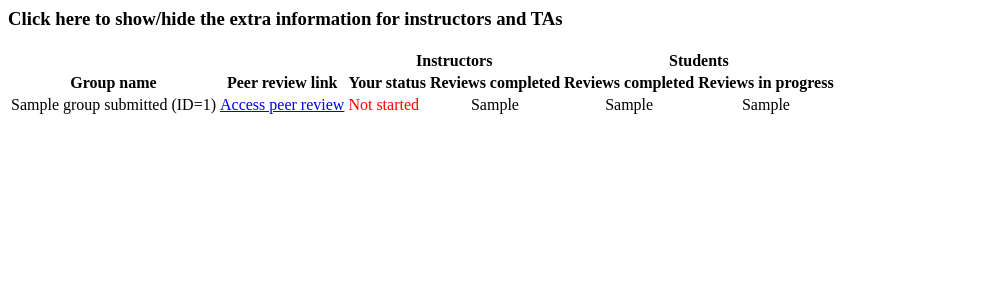
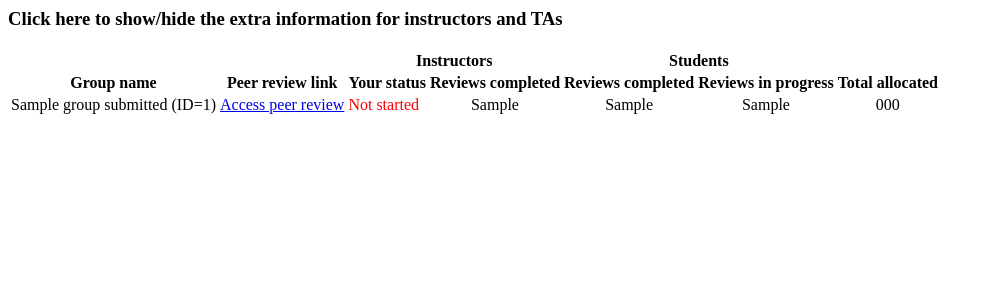
Before and after one commit to kgdunn/peer-review-system, a Django app: template review/templates/review/admin-peer-review-status.html in a window 1280 px wide. Shown: the top 300 px of the page, without its empty margins (0-993 px from the left). Run offline with Django 3.2, Linux system fonts and the light colour scheme; the template is opened without the code that fills it: most values are stand-ins (such as "Sample title", 1, 10 or a date in 2020).

Commit message:
Admin view updated

```diff
--- a/review/templates/review/admin-peer-review-status.html
+++ b/review/templates/review/admin-peer-review-status.html
@@ -16,6 +16,7 @@
     <th>Reviews completed</th>
     <th>Reviews completed</th>
     <th>Reviews in progress</th>
+    <th>Total allocated</th>
 </tr>
 </thead>
 <tbody>
@@ -30,6 +31,7 @@
     <td style="text-align:center">{{item.summary_stats.admin_grader_completed}}</td>
     <td style="text-align:center">{{item.summary_stats.learner_grader_completed}}</td>
     <td style="text-align:center">{{item.summary_stats.learner_grader_inprogress}}</td>
+    <td style="text-align:center">{{item.submission.number_reviews_assigned}}</td>
     </tr>
 {% endfor %}{# for item in r_actuals  #}
 </tbody>
```
